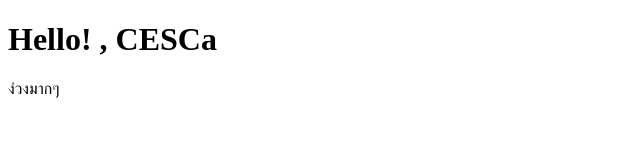
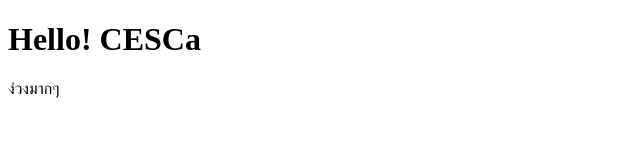
Before and after one commit to Lalistx/cesca-16, a plain HTML site: page index.html in a window 1280 px wide. Shown: the whole page, without its empty margins (0-640 px from the left). Drawn offline with Linux system fonts and the light colour scheme.

Commit message:
Update index.html

```diff
--- a/index.html
+++ b/index.html
@@ -3,7 +3,7 @@
     <head>
         <title>CESCa-16</title>
         <body>
-            <h1>Hello! , CESCa</h1>
+            <h1>Hello!  CESCa</h1>
             <p>ง่วงมากๆ</p>
         </body>
     </head>
```
